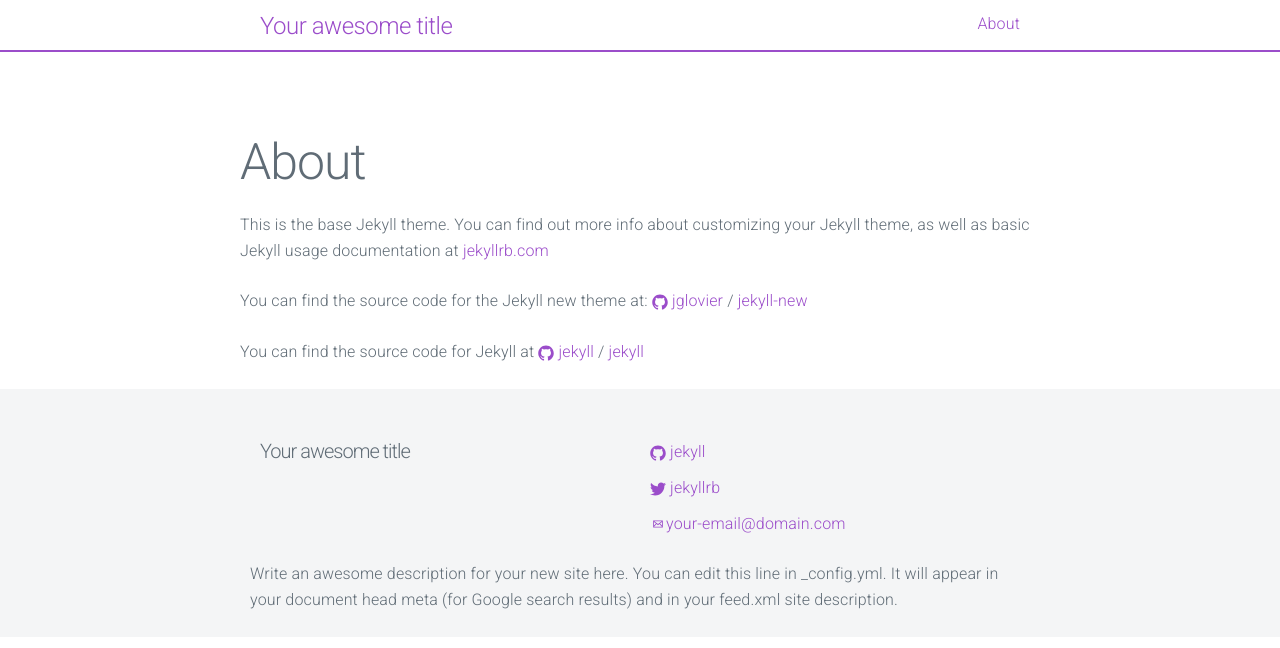
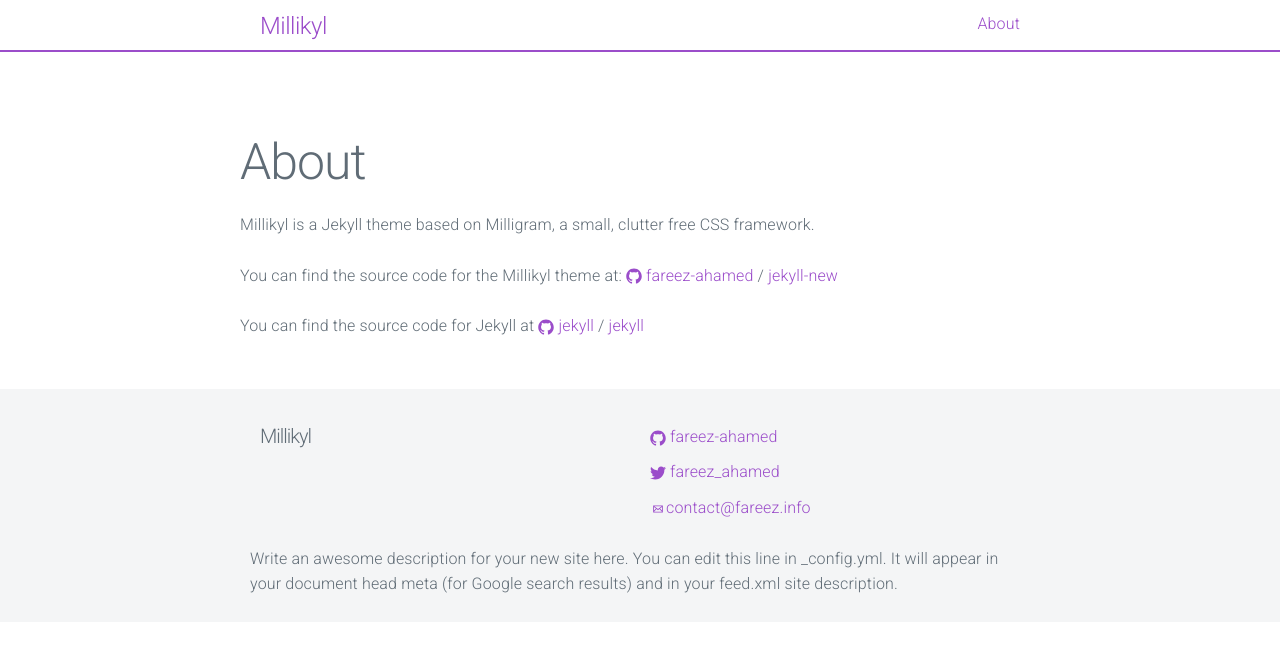
Before and after one commit to fareez-ahamed/millikyl, a Jekyll site: the page built from about.md, in a window 1280 px wide. Shown: the top 648 px of the page. Built offline with Jekyll 4.4.1, drawn with Linux system fonts in a browser that asks for light colours.

Commit message:
Updated config and about

```diff
--- a/_config.yml
+++ b/_config.yml
@@ -6,16 +6,16 @@
 # 'jekyll serve'. If you change this file, please restart the server process.
 
 # Site settings
-title: Your awesome title
-email: your-email@domain.com
+title: Millikyl
+email: contact@fareez.info
 description: > # this means to ignore newlines until "baseurl:"
   Write an awesome description for your new site here. You can edit this
   line in _config.yml. It will appear in your document head meta (for
   Google search results) and in your feed.xml site description.
 baseurl: "" # the subpath of your site, e.g. /blog
-url: "http://yourdomain.com" # the base hostname & protocol for your site
-twitter_username: jekyllrb
-github_username:  jekyll
+url: "http://fareez.info" # the base hostname & protocol for your site
+twitter_username: fareez_ahamed
+github_username:  fareez-ahamed
 
 # Build settings
 markdown: kramdown
--- a/about.md
+++ b/about.md
@@ -4,11 +4,11 @@ title: About
 permalink: /about/
 ---
 
-This is the base Jekyll theme. You can find out more info about customizing your Jekyll theme, as well as basic Jekyll usage documentation at [jekyllrb.com](http://jekyllrb.com/)
+Millikyl is a Jekyll theme based on Milligram, a small, clutter free CSS framework.
 
-You can find the source code for the Jekyll new theme at:
-{% include icon-github.html username="jglovier" %} /
-[jekyll-new](https://github.com/jglovier/jekyll-new)
+You can find the source code for the Millikyl theme at:
+{% include icon-github.html username="fareez-ahamed" %} /
+[jekyll-new](https://github.com/fareez-ahamed/millikyl)
 
 You can find the source code for Jekyll at
 {% include icon-github.html username="jekyll" %} /
--- a/css/main.scss
+++ b/css/main.scss
@@ -105,7 +105,8 @@ body {
 .site-footer {
 
 	background-color: $color-tertiary;
-	padding-top: 50px;
+	margin-top: 50px;
+	padding-top: 35px;
 
 	.wrapper {
 		margin: 0 auto;
@@ -119,6 +120,7 @@ body {
 
 .post-list {
 	list-style: none;
+	padding-top: 6rem;
 
 	li {
 		padding-top: 20px;
```
